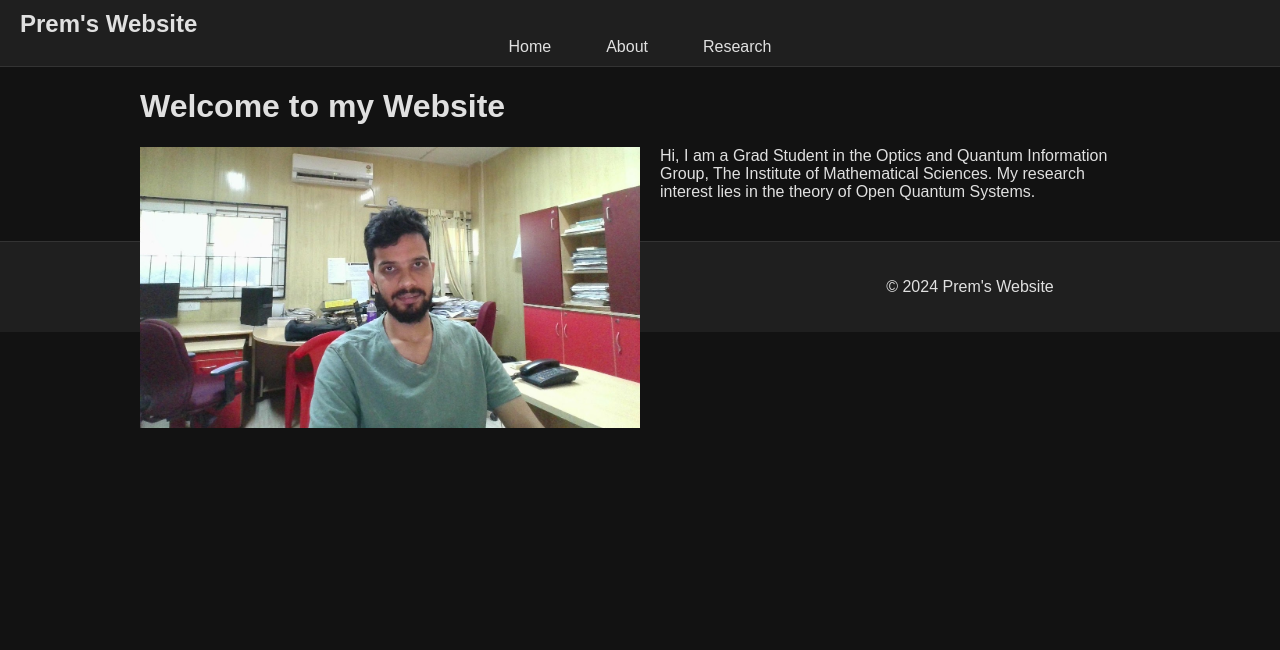
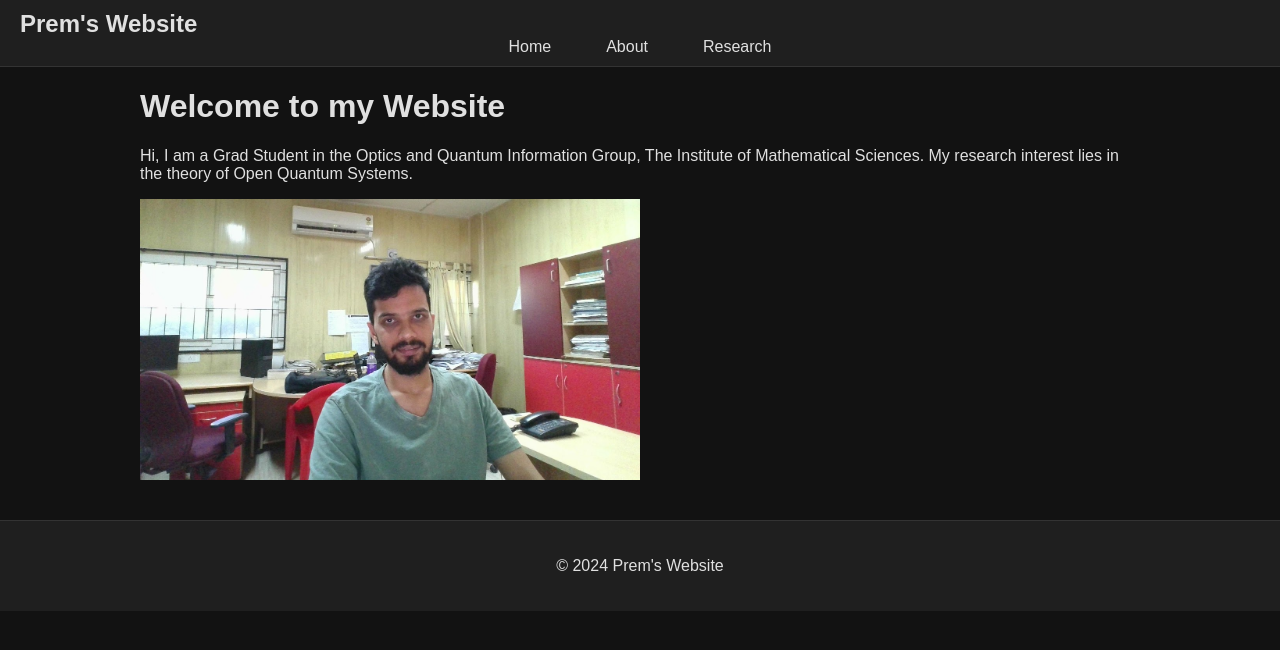
Before and after one commit to prem314/prem314.github.io, a Jekyll site: the page built from index.md, in a window 1280 px wide. Shown: the top 650 px of the page. Built offline with Jekyll 4.4.1, drawn with Linux system fonts in a browser that asks for light colours.

Commit message:
Update index.md

```diff
--- a/index.md
+++ b/index.md
@@ -5,8 +5,8 @@
 
 # Welcome to my Website
 
-<div style="float: left; margin-right: 20px; width: 50%;">
-    <img src="{{ '/assets/images/my_picture.jpg' | relative_url }}" alt="My image" style="width: 100%; height: auto;">
+Hi, I am a Grad Student in the Optics and Quantum Information Group, The Institute of Mathematical Sciences. My research interest lies in the theory of Open Quantum Systems.
+
+<div style="display: flex; align-items: center;">
+    <img src="{{ '/assets/images/my_picture.jpg' | relative_url }}" alt="My image" style="margin-right: 20px; width: 50%; height: auto;">
 </div>
-
-Hi, I am a Grad Student in the Optics and Quantum Information Group, The Institute of Mathematical Sciences. My research interest lies in the theory of Open Quantum Systems.
```
